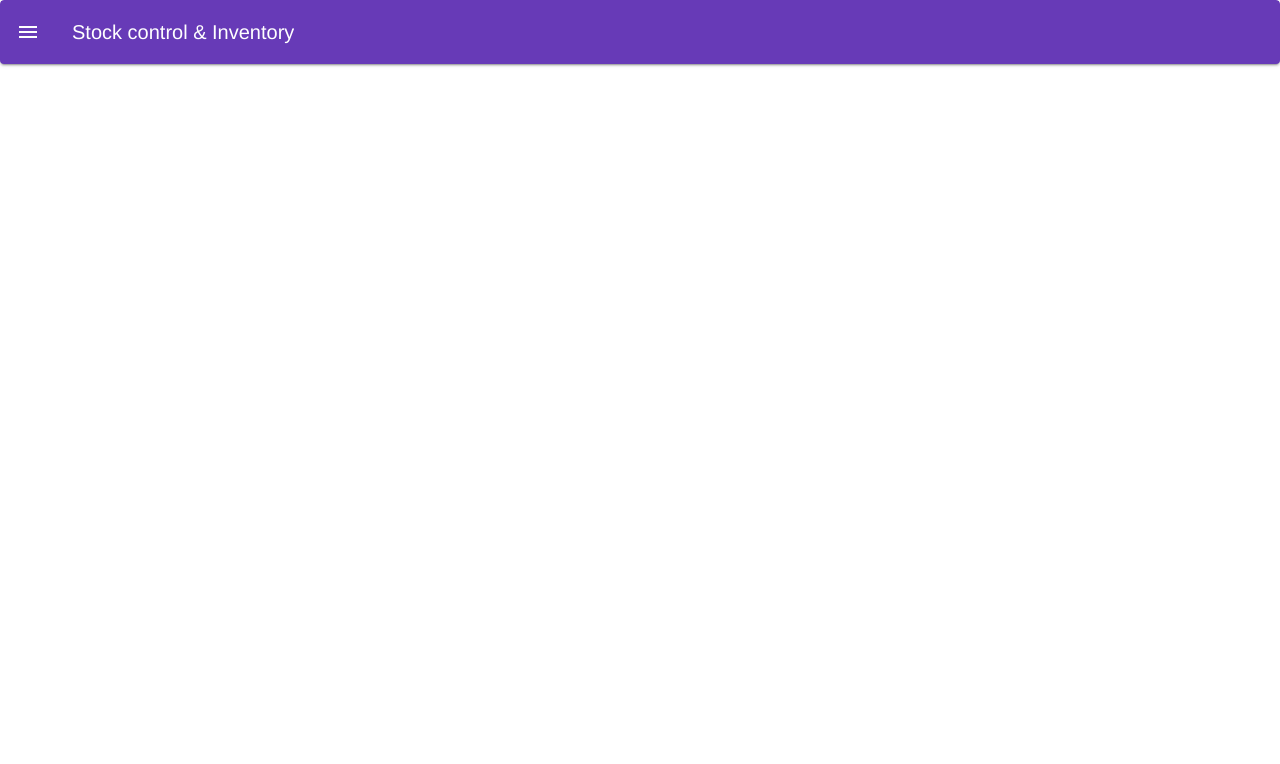
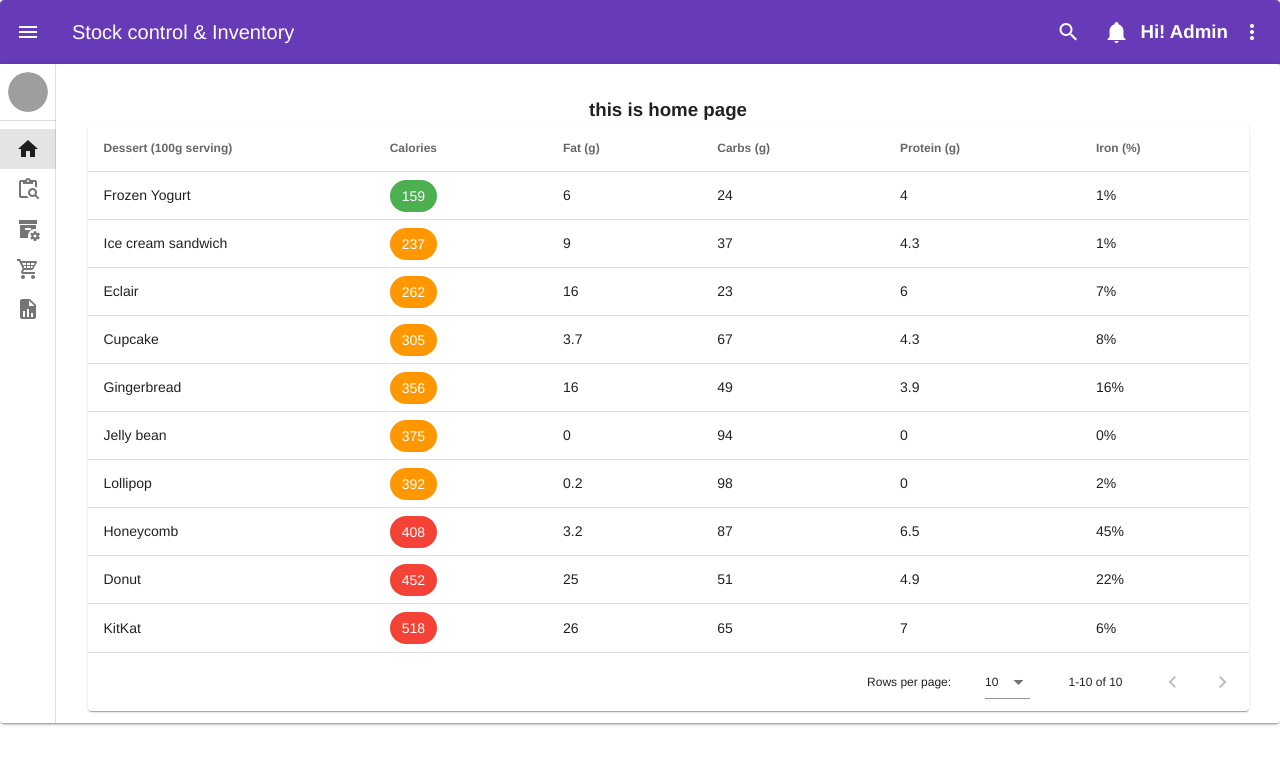
Before and after one commit to NonthawanSripru/StockSystem, a Vue app: page /#/home/homeMenu in a window 1280 px wide. Before the commit this address led to /#/homeMenu#. Shown: the top 764 px of the page. Built offline with nearby package versions, Linux system fonts and the light colour scheme; grey boxes are pictures that could not be loaded.

Commit message:
add drawer menu

```diff
--- a/src/App.vue
+++ b/src/App.vue
@@ -6,45 +6,30 @@
           <v-app-bar-nav-icon @click="drawer = true"></v-app-bar-nav-icon>
 
           <v-toolbar-title>Stock control & Inventory</v-toolbar-title>
+
+          <v-spacer></v-spacer>
+
+          <v-btn icon>
+            <v-icon>mdi-magnify</v-icon>
+          </v-btn>
+          <v-btn icon>
+            <v-icon>mdi-bell</v-icon>
+          </v-btn>
+          <h3>Hi! Admin</h3>
+          <v-btn icon>
+            <v-icon>mdi-dots-vertical</v-icon>
+          </v-btn>
+
         </v-app-bar>
-        <v-navigation-drawer v-model="drawer" absolute temporary>
-          <v-list nav dense>
-            <v-list-item-group
-              v-model="group"
-              active-class="deep-purple--text text--accent-4"
-            >
-              <v-list-item>
-                <v-list-item-icon>
-                  <v-icon>mdi-home</v-icon>
-                </v-list-item-icon>
-                <v-list-item-title>Home</v-list-item-title>
-              </v-list-item>
-
-              <v-list-item>
-                <v-list-item-icon>
-                  <v-icon>mdi-account</v-icon>
-                </v-list-item-icon>
-                <v-list-item-title>Account</v-list-item-title>
-              </v-list-item>
-            </v-list-item-group>
-          </v-list>
-        </v-navigation-drawer>
         <router-view />
       </v-card>
-      <!-- <div id="app">
-        <div id="nav">
-          <router-link to="/">Home</router-link> |
-          <router-link to="/about">About</router-link>
-        </div>
-        <router-view />
-      </div> -->
     </div>
   </v-app>
 </template>
 <script>
 export default {
   data: () => ({
-    drawer: false,
+    // drawer: false,
     group: null,
   }),
 };
--- /dev/null
+++ b/src/components/homeMenu.vue
@@ -0,0 +1,122 @@
+<template>
+<v-container>
+  <h3>this is home page</h3>
+  <v-data-table :headers="headers" :items="desserts" class="elevation-1">
+    <template v-slot:item.calories="{ item }">
+      <v-chip :color="getColor(item.calories)" dark>
+        {{ item.calories }}
+      </v-chip>
+    </template>
+  </v-data-table>
+</v-container>
+</template>
+<script>
+  export default {
+    data () {
+      return {
+        headers: [
+          {
+            text: 'Dessert (100g serving)',
+            align: 'start',
+            sortable: false,
+            value: 'name',
+          },
+          { text: 'Calories', value: 'calories' },
+          { text: 'Fat (g)', value: 'fat' },
+          { text: 'Carbs (g)', value: 'carbs' },
+          { text: 'Protein (g)', value: 'protein' },
+          { text: 'Iron (%)', value: 'iron' },
+        ],
+        desserts: [
+          {
+            name: 'Frozen Yogurt',
+            calories: 159,
+            fat: 6.0,
+            carbs: 24,
+            protein: 4.0,
+            iron: '1%',
+          },
+          {
+            name: 'Ice cream sandwich',
+            calories: 237,
+            fat: 9.0,
+            carbs: 37,
+            protein: 4.3,
+            iron: '1%',
+          },
+          {
+            name: 'Eclair',
+            calories: 262,
+            fat: 16.0,
+            carbs: 23,
+            protein: 6.0,
+            iron: '7%',
+          },
+          {
+            name: 'Cupcake',
+            calories: 305,
+            fat: 3.7,
+            carbs: 67,
+            protein: 4.3,
+            iron: '8%',
+          },
+          {
+            name: 'Gingerbread',
+            calories: 356,
+            fat: 16.0,
+            carbs: 49,
+            protein: 3.9,
+            iron: '16%',
+          },
+          {
+            name: 'Jelly bean',
+            calories: 375,
+            fat: 0.0,
+            carbs: 94,
+            protein: 0.0,
+            iron: '0%',
+          },
+          {
+            name: 'Lollipop',
+            calories: 392,
+            fat: 0.2,
+            carbs: 98,
+            protein: 0,
+            iron: '2%',
+          },
+          {
+            name: 'Honeycomb',
+            calories: 408,
+            fat: 3.2,
+            carbs: 87,
+            protein: 6.5,
+            iron: '45%',
+          },
+          {
+            name: 'Donut',
+            calories: 452,
+            fat: 25.0,
+            carbs: 51,
+            protein: 4.9,
+            iron: '22%',
+          },
+          {
+            name: 'KitKat',
+            calories: 518,
+            fat: 26.0,
+            carbs: 65,
+            protein: 7,
+            iron: '6%',
+          },
+        ],
+      }
+    },
+    methods: {
+      getColor (calories) {
+        if (calories > 400) return 'red'
+        else if (calories > 200) return 'orange'
+        else return 'green'
+      },
+    },
+  }
+</script>
--- /dev/null
+++ b/src/components/orderMenu.vue
@@ -0,0 +1,3 @@
+<template>
+<h3>this is order page</h3>
+</template>
--- /dev/null
+++ b/src/components/productMenu.vue
@@ -0,0 +1,3 @@
+<template>
+<h3>this is product page</h3>
+</template>
--- /dev/null
+++ b/src/components/reportMenu.vue
@@ -0,0 +1,3 @@
+<template>
+<h3>this is report page</h3>
+</template>
--- /dev/null
+++ b/src/components/stockMenu.vue
@@ -0,0 +1,3 @@
+<template>
+<h3>this is stock page</h3>
+</template>
--- a/src/router/index.js
+++ b/src/router/index.js
@@ -1,5 +1,6 @@
 import Vue from 'vue'
 import VueRouter from 'vue-router'
+import HomeMenu from '../components/homeMenu.vue'
 import Home from '../views/Home.vue'
 
 Vue.use(VueRouter)
@@ -11,11 +12,18 @@ const routes = [
     component: Home
   },
   {
+    path: '/homeMenu#',
+    name: 'homeMenu',
+    component: HomeMenu
+  },
+  {
+    path: '/home/:page',
+    name: 'home',
+    component: () => import('../views/Home.vue')
+  },
+  {
     path: '/about',
     name: 'About',
-    // route level code-splitting
-    // this generates a separate chunk (about.[hash].js) for this route
-    // which is lazy-loaded when the route is visited.
     component: () => import(/* webpackChunkName: "about" */ '../views/About.vue')
   }
 ]
--- a/src/views/Home.vue
+++ b/src/views/Home.vue
@@ -1,18 +1,107 @@
 <template>
-  <div class="home">
-    <img alt="Vue logo" src="../assets/logo.png">
-    <HelloWorld msg="Welcome to Your Vue.js App"/>
-  </div>
+  <v-card>
+    <v-layout>
+      <v-flex>
+        <v-navigation-drawer
+          v-model="drawer"
+          :mini-variant.sync="mini"
+          permanent
+        >
+          <v-list-item class="px-2">
+            <v-list-item-avatar>
+              <v-img
+                src="https://randomuser.me/api/portraits/men/85.jpg"
+              ></v-img>
+            </v-list-item-avatar>
+
+            <v-list-item-title>John Leider</v-list-item-title>
+
+            <v-btn icon @click.stop="mini = !mini">
+              <v-icon>mdi-chevron-left</v-icon>
+            </v-btn>
+          </v-list-item>
+
+          <v-divider></v-divider>
+
+          <v-list dense>
+            <v-list-item
+              v-for="item in items"
+              :key="item.title"
+              :to="item.route"
+              link
+            >
+              <v-list-item-icon>
+                <v-icon>{{ item.icon }}</v-icon>
+              </v-list-item-icon>
+
+              <v-list-item-content>
+                <v-list-item-title>{{ item.title }}</v-list-item-title>
+              </v-list-item-content>
+            </v-list-item>
+          </v-list>
+        </v-navigation-drawer>
+      </v-flex>
+      <v-flex xs12>
+        <v-card flat align="center" class="mt-5">
+          <component v-bind:is="xcomponents"></component>
+        </v-card>
+      </v-flex>
+    </v-layout>
+  </v-card>
 </template>
-
 <script>
-// @ is an alias to /src
-import HelloWorld from '@/components/HelloWorld.vue'
+import homeMenu from "@/components/homeMenu.vue";
+import productMenu from "@/components/productMenu.vue";
+import reportMenu from "@/components/reportMenu.vue";
+import stockMenu from "@/components/stockMenu.vue";
+import orderMenu from "@/components/orderMenu.vue";
 
 export default {
-  name: 'Home',
   components: {
-    HelloWorld
-  }
-}
+    homeMenu,
+    productMenu,
+    reportMenu,
+    stockMenu,
+    orderMenu
+  },
+  data() {
+    return {
+      drawer: true,
+      items: [
+        {
+          title: "Home",
+          icon: "mdi-home",
+          route: { name: "home", params: { page: "homeMenu" } },
+        },
+        {
+          title: "Products",
+          icon: "mdi-clipboard-search-outline",
+          route: { name: "home", params: { page: "productMenu" } },
+        },
+        {
+          title: "Stock",
+          icon: "mdi-archive-cog",
+          route: { name: "home", params: { page: "stockMenu" } },
+        },
+        {
+          title: "Orders",
+          icon: "mdi-cart-variant",
+          route: { name: "home", params: { page: "orderMenu" } },
+        },
+        {
+          title: "Reports",
+          icon: "mdi-file-chart",
+          route: { name: "home", params: { page: "reportMenu" } },
+        },
+      ],
+      mini: true,
+    };
+  },
+  computed: {
+    xcomponents() {
+      this.items.filter((e) => e.route.params.page == this.$route.params.page);
+      return this.$route.params.page;
+    },
+  },
+};
 </script>
```
Also changed, not shown: src/components/HelloWorld.vue (deleted, +0 -151 lines).
